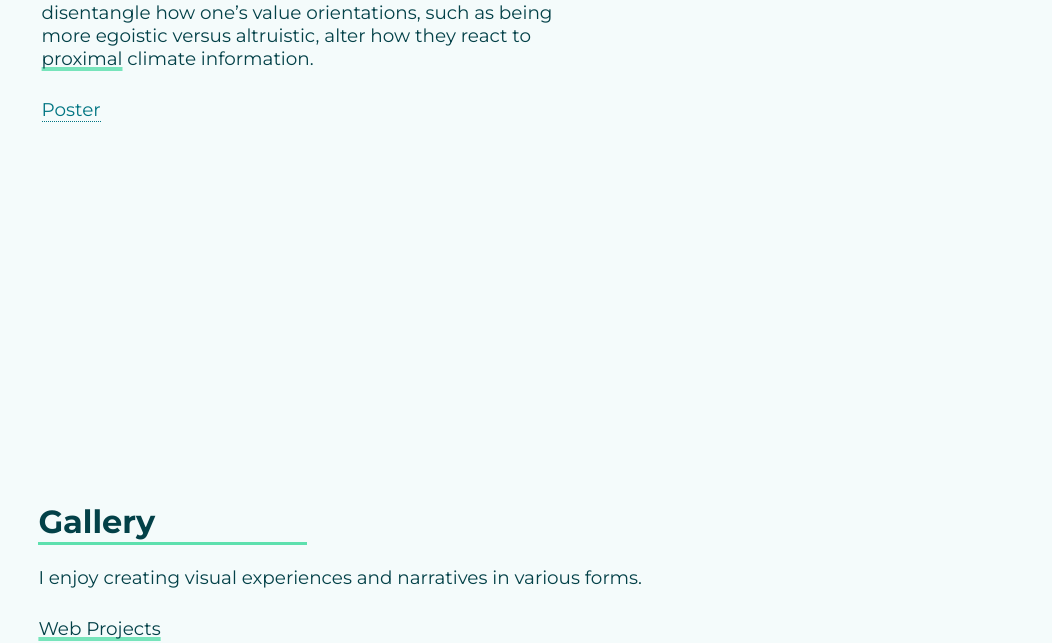
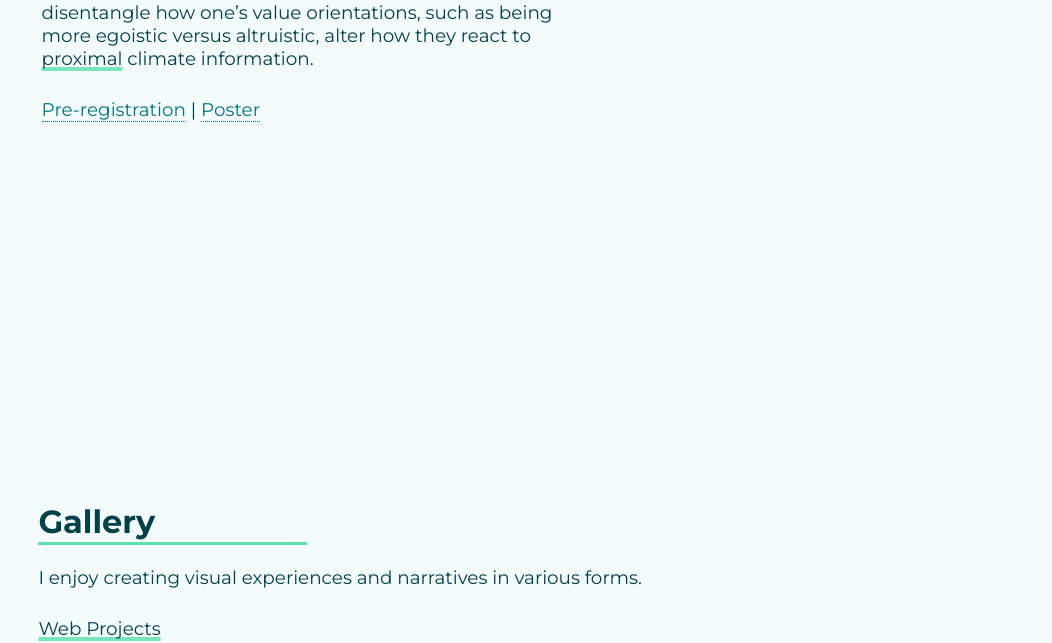
Before and after one commit to wendianaxu/wendianaxu.github.io, a plain HTML site: page index.html in a window 1280 px wide. Shown: the part 2070-2713 px from the top of the page, without its empty margins (64-1116 px from the left). Drawn offline with nearby package versions, Linux system fonts and the light colour scheme; a web font is replaced by a local one.

Commit message:
values poster + pre-reg

```diff
--- a/index.html
+++ b/index.html
@@ -73,7 +73,7 @@
                         <p><em>When does bringing climate impacts closer motivate action and when does it backfire? </em></p>
                         <p>People tend to see climate change as influencing distant places in the far future. Does this suggest that communicating <strong>local climate impacts</strong> can motivate climate support? </p>
                         <p>Recent research revealed that learning about local climate impacts can make certain groups of individuals <em>less</em> willing to take action. I conducted an independent study to disentangle how one’s value orientations, such as being more egoistic versus altruistic, alter how they react to <strong>proximal</strong> climate information. </p>
-                        <p><a class = in-text href = "epa-poster.pdf">Poster</a></p>
+                        <p><a class = in-text href = "https://osf.io/f5vew/" target = "_blank">Pre-registration</a> | <a class = in-text href = "epa-poster.pdf">Poster</a></p>
                     </div>
                     <div id = pic>
                         <img src = "images/conservative-enhancement.png"/>
```
Also changed, not shown: 3 other files.
